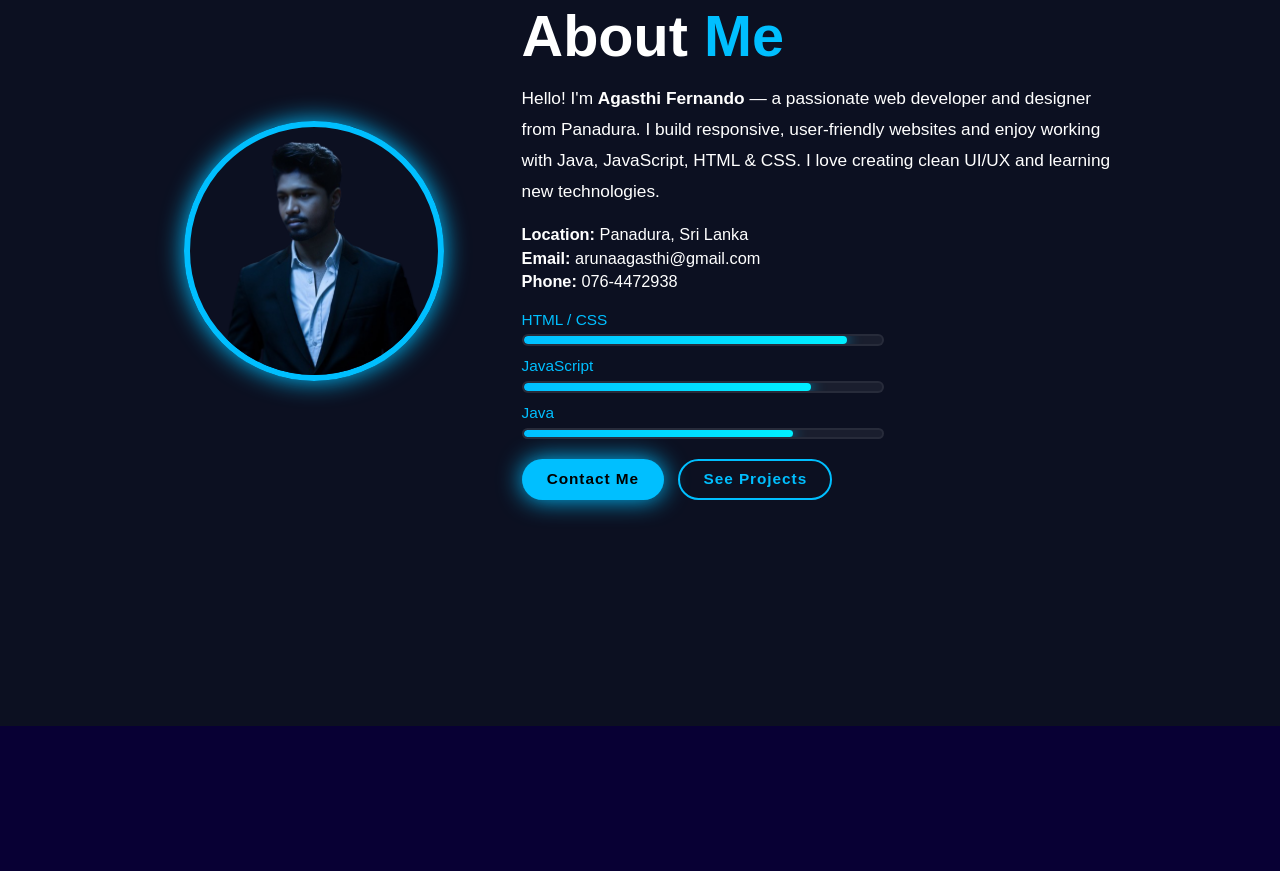
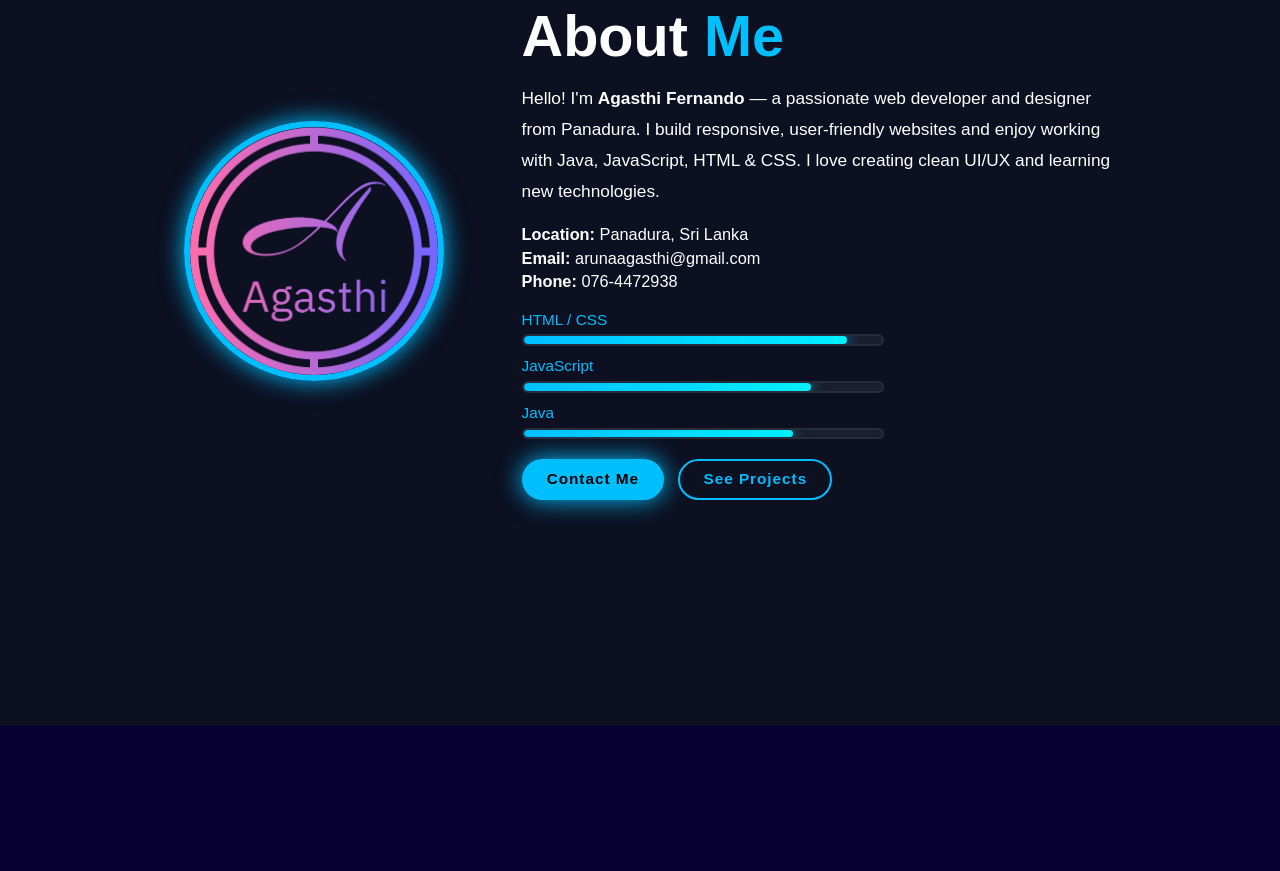
Before and after one commit to AgasthiFdo/MyPortfolioWebSite-AgasthiFernando, a plain HTML site: page portfolioWeb/index.html in a window 1280 px wide. Shown: the part 874-1745 px from the top of the page. Drawn offline with nearby package versions, Linux system fonts and the light colour scheme.

Commit message:
update img

```diff
--- a/portfolioWeb/index.html
+++ b/portfolioWeb/index.html
@@ -61,12 +61,11 @@
 </section>
 
 
-<!-- ===== About Section ===== -->
 <section class="about-section" id="About">
     <div class="about-inner">
         <div class="about-left">
             <div class="about-img-wrap">
-                <img src="assests/img/AF.png" alt="Agasthi Fernando portrait">
+                <img src="assests/img/Ag.png" alt="Agasthi Fernando portrait">
             </div>
         </div>
 
```
Also changed, not shown: portfolioWeb/assests/img/Ag.png (added).
